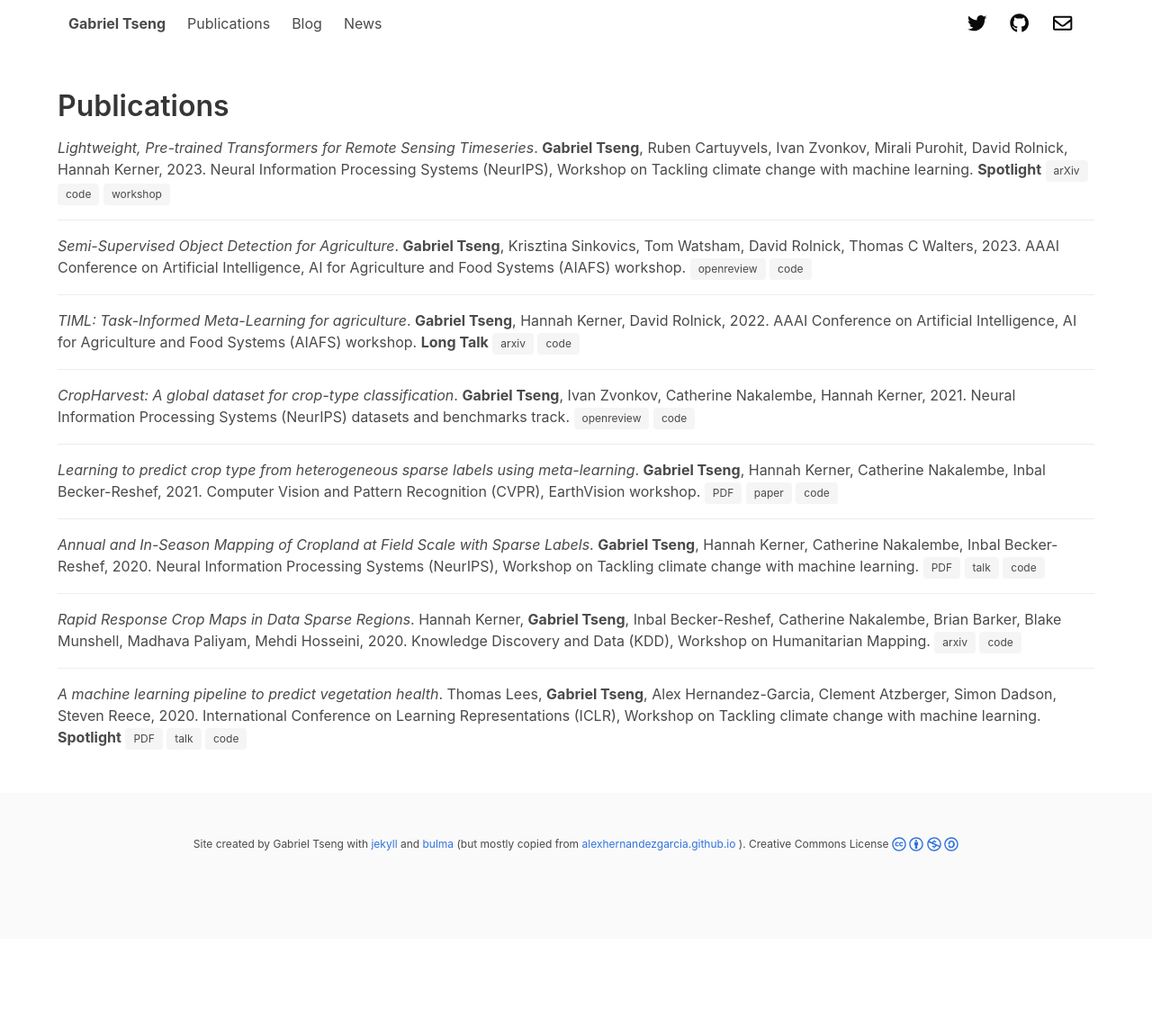
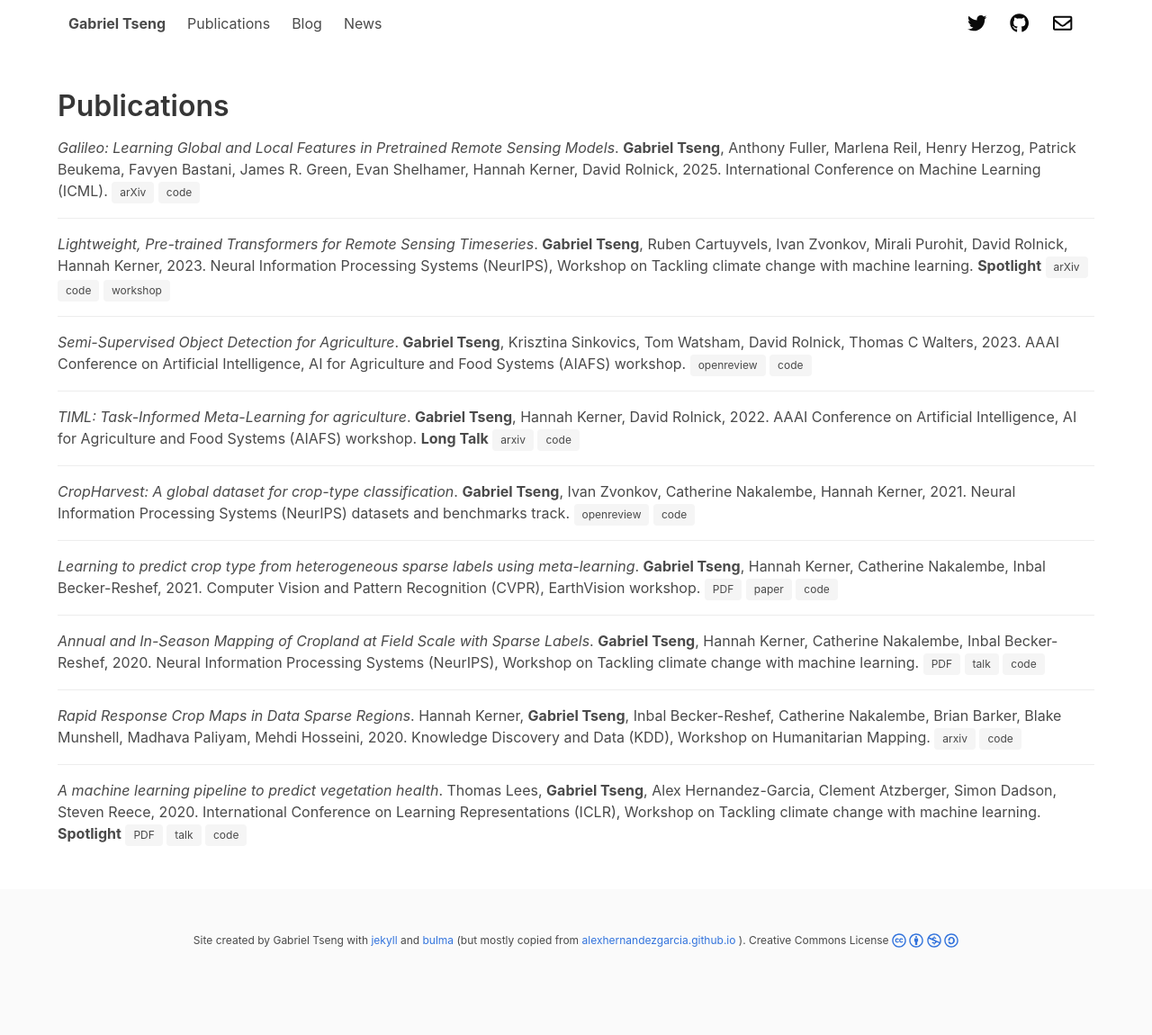
Before and after one commit to gabrieltseng/gabrieltseng.github.io, a Jekyll site: the page built from _pages/publications.html, in a window 1280 px wide. Shown: the whole page at 90% size. Built offline with Jekyll 4.4.1, drawn with Linux system fonts in a browser that asks for light colours; nearby versions of some CDN libraries; a style sheet for code colours, icons or effects is not loaded; before the commit the page ends 1043 px from its top, so only the background shows below that.

Commit message:
Add Galileo

```diff
--- a/_data/publications.yml
+++ b/_data/publications.yml
@@ -1,3 +1,22 @@
+- title: "Galileo: Learning Global and Local Features in Pretrained Remote Sensing Models"
+  authors:
+    - Gabriel Tseng
+    - Anthony Fuller
+    - Marlena Reil
+    - Henry Herzog
+    - Patrick Beukema
+    - Favyen Bastani
+    - James R. Green
+    - Evan Shelhamer
+    - Hannah Kerner
+    - David Rolnick
+  year: 2025
+  journal: International Conference on Machine Learning (ICML)
+  tags:
+    - tag: arXiv
+      link: https://arxiv.org/abs/2502.09356
+    - tag: code
+      link: https://github.com/nasaharvest/galileo
 - title: "Lightweight, Pre-trained Transformers for Remote Sensing Timeseries"
   authors:
     - Gabriel Tseng
```
Also changed, not shown: _news/galileo_2025.md (added, +6 -0 lines).
